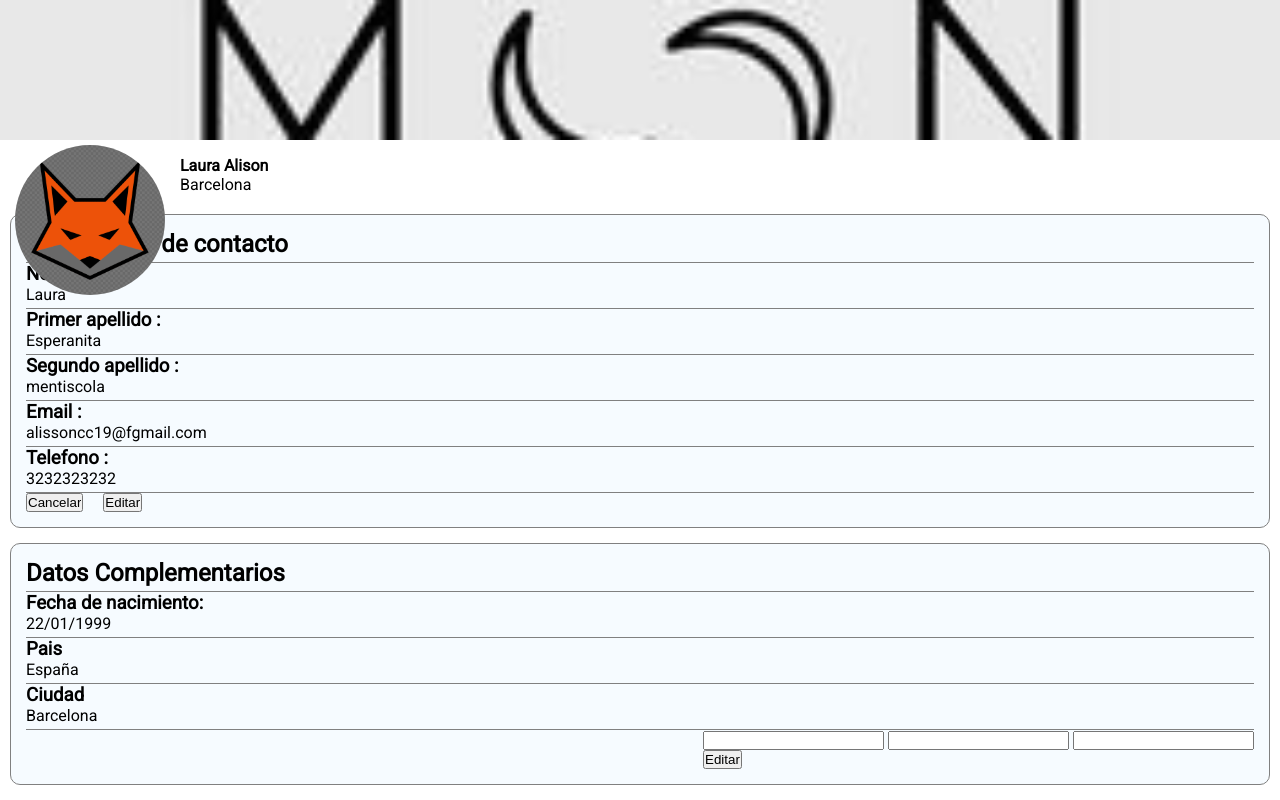
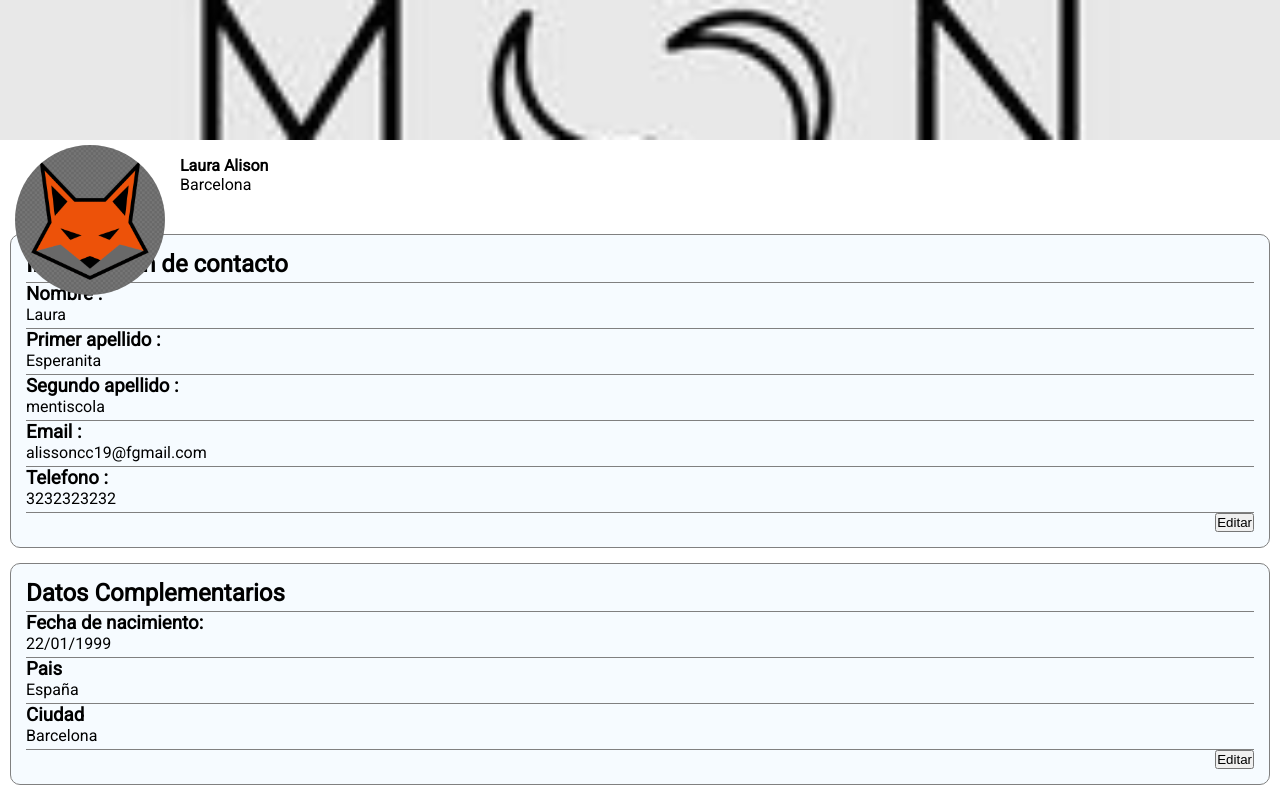
Before and after one commit to strom99/george_prada, a PHP site: page /index.php?page=miPerfil in a window 1280 px wide. Run offline with PHP 8.4, Linux system fonts and the light colour scheme; some libraries are stand-ins or nearby versions; some web fonts are replaced.

Commit message:
cambios perfil

```diff
--- a/estilos/miPerfil.css
+++ b/estilos/miPerfil.css
@@ -53,10 +53,11 @@
 
 .updateInfoContacto {
     display: flex;
-    justify-content: space-between;
+    justify-content: end;
 }
 
-.nameInput , .priApellInput , .seApellInput, .emailInput,.telefonoInput , .cancelar{
+/* inputs informacion contacto*/
+.nameInput , .priApellInput , .seApellInput, .emailInput,.telefonoInput , .cancelarformUpdateContact{
     display: none;
 }
 
@@ -70,6 +71,18 @@
     gap: 20px;
 }
 
+/* inputs datos complementarios*/
+.fechaNacimientoInput , .paisInput , .ciudadInput , .cancelarUpdateInput{
+    display: none;
+}
+
+.btns-editar-datsComplementarios{
+    width: 100%;
+    display: flex;
+    gap: 20px;
+    justify-content: end;
+}
+
 @media (max-width:700px) {
     .presentacion-usuario img{
         width: 120px;
--- a/html/miPerfil.php
+++ b/html/miPerfil.php
@@ -58,26 +58,26 @@
             <li>
                 <h2>Datos Complementarios</h2>
             </li>
-            <li>
+            <li class="boxFechaNacimiento">
                 <h3>Fecha de nacimiento:</h3>
-                <span class="telefono">22/01/1999</span>
+                <span class="fechaNacimiento">22/01/1999</span>
             </li>
-            <li>
+            <li class="boxPais">
                 <h3>Pais</h3>
-                <span class="telefono">España</span>
+                <span class="pais">España</span>
             </li>
-            <li>
+            <li class="boxCiudad">
                 <h3>Ciudad</h3>
-                <span class="telefono">Barcelona</span>
+                <span class="ciudad">Barcelona</span>
             </li>
-            <div class="updateFormDatsComplementarios">
-                <form class="formUpdateName">
+            <div class="boxUpdateFormDatsComplementarios">
+                <form class="formUpdateDatsComplementarios">
                     <input class="fechaNacimientoInput" type="text">
                     <input class="paisInput" type="text">
                     <input class="ciudadInput" type="text">
-                    <div class="btns-editar">
-                        <input class="cancelar" type="submit" value="Cancelar" name="cancel">
-                        <input class="enviar" type="submit" value="Editar" name="update">
+                    <div class="btns-editar-datsComplementarios">
+                        <input class="cancelarUpdateInput" type="submit" value="Cancelar" name="cancel">
+                        <input class="enviarInputDatsComplementarios" type="submit" value="Editar" name="update">
                     </div>
                 </form>
             </div>
--- a/js/miPerfil.js
+++ b/js/miPerfil.js
@@ -1,33 +1,40 @@
-
+// formulario informacion de contacto
 $(".enviarformUpdateContact").on('click' , function(e){
     e.preventDefault();
+    // cambiar valor de actualizar
     $(".enviarformUpdateContact").val("Actualizar");
+    $(".formUpdateName").css("width" , "100%");
 
-    $(".formUpdateName").css("width" , "100%");
+    // visualizar los inputs
     $(".nameInput").css("display","block");
     $(".priApellInput").css("display","block");
     $(".seApellInput").css("display","block");
     $(".emailInput").css("display","block");
     $(".telefonoInput").css("display","block");
-    $(".cancelar").css("display", "block");
+    $(".cancelarformUpdateContact").css("display", "block");
 
+    // ocultar el texto de span
     $(".nombre").css("display", "none");
     $(".priApellido").css("display", "none");
     $(".seApellido").css("display", "none");
     $(".email").css("display", "none");
     $(".telefono").css("display", "none");
 
+    // coger los input y añadirlos en la lista para que no aparezcan abajo
     $(".nameInput").appendTo(".boxNombre");
     $(".priApellInput").appendTo(".boxPriApell");
     $(".seApellInput").appendTo(".boxSeApell");
     $(".emailInput").appendTo(".boxEmail");
     $(".telefonoInput").appendTo(".boxTelefono");
 
+    // texto del span guardado en variables
     let nombre = $(".nombre").text();
     let priApellido = $(".priApellido").text();
     let seApellido = $(".seApellido").text();
     let email = $(".email").text();
     let telefono = $(".telefono").text();
+
+    // añadimos en los inputs el valor de las variables
     $(".nameInput").val(nombre);
     $(".priApellInput").val(priApellido);
     $(".seApellInput").val(seApellido);
@@ -39,8 +46,65 @@ $(".enviarformUpdateContact").on('click' , function(e){
 $(".cancelarformUpdateContact").on("click", function(e){
     e.preventDefault();
     $(".enviarformUpdateContact").val("Editar");
-    $(".nombre").css("display", "block")
+
+    $(".cancelarformUpdateContact").css("display","none");
+    $(".nombre").css("display", "block");
+    $(".priApellido").css("display","block");
+    $(".seApellido").css("display","block");
+    $(".email").css("display","block");
+    $(".telefono").css("display","block");
     $(".formUpdateContact").css("width" , "auto");
-    $(".cancelarformUpdateContact").css("display", "none");
     $(".nameInput").css("display","none");
+    $(".priApellInput").css("display","none");
+    $(".seApellInput").css("display","none");
+    $(".emailInput").css("display","none");
+    $(".telefonoInput").css("display","none");
 })
+
+// formulario datos complementarios
+$(".enviarInputDatsComplementarios").on("click", function(e){
+    e.preventDefault();
+    $(".enviarInputDatsComplementarios").val("Actualizar");
+    $(".cancelarUpdateInput").css("display","block")
+
+    //mostramos los inputs
+    $(".fechaNacimientoInput").css("display","block");
+    $(".paisInput").css("display","block");
+    $(".ciudadInput").css("display","block");
+
+    // ocultar el texto de span
+    $(".fechaNacimiento").css("display", "none");
+    $(".pais").css("display", "none");
+    $(".ciudad").css("display", "none");
+
+    // coger los input y añadirlos en la lista para que no aparezcan abajo
+    $(".fechaNacimientoInput").appendTo(".boxFechaNacimiento");
+    $(".paisInput").appendTo(".boxPais");
+    $(".ciudadInput").appendTo(".boxCiudad");
+
+    // texto del span guardado en variables
+    let fechaNacimiento = $(".fechaNacimiento").text();
+    let pais = $(".pais").text();
+    let ciudad = $(".ciudad").text();
+
+    // añadimos en los inputs el valor de las variables
+    $(".fechaNacimientoInput").val(fechaNacimiento);
+    $(".paisInput").val(pais);
+    $(".ciudadInput").val(ciudad);
+
+})
+
+$(".cancelarUpdateInput").on("click",function(e){
+    e.preventDefault();
+    $(".enviarInputDatsComplementarios").val("Editar");
+
+    $(".cancelarUpdateInput").css("display","none");
+    $(".fechaNacimiento").css("display", "block");
+    $(".pais").css("display","block");
+    $(".ciudad").css("display","block");
+
+    $(".fechaNacimientoInput").css("display","none");
+    $(".paisInput").css("display","none");
+    $(".ciudadInput").css("display","none");
+
+});
```
